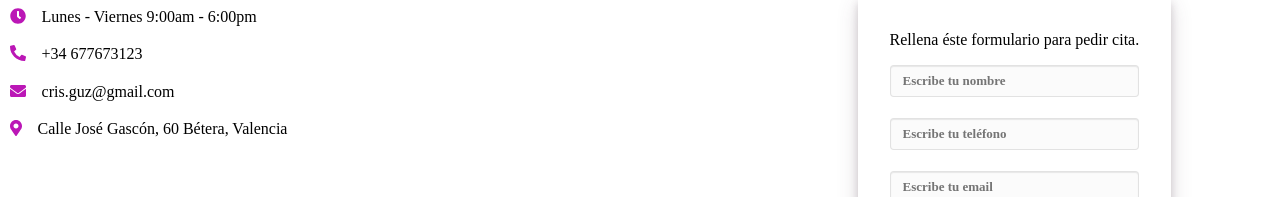
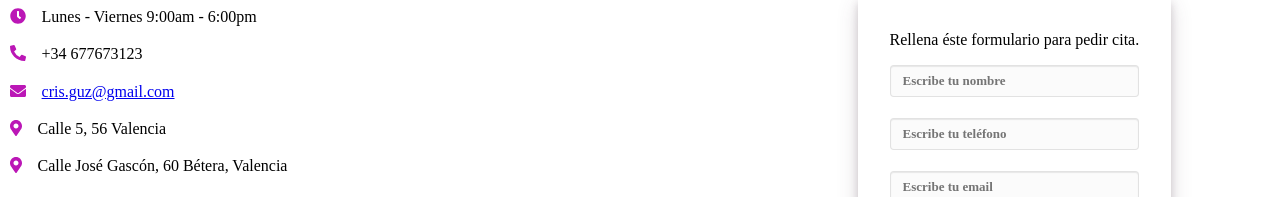
Before and after one commit to mery25/massage-site, a React (Create React App) app: page / in a window 1280 px wide. Shown: the part 3657-3854 px from the top of the page. Built offline with nearby package versions, Linux system fonts and the light colour scheme; grey boxes are pictures that could not be loaded.

Commit message:
Add another map and direction on the contact items

```diff
--- a/src/components/contact/items/ContactItems.js
+++ b/src/components/contact/items/ContactItems.js
@@ -15,15 +15,30 @@ const ContactItems = () => {
                 text="+34 677673123"
                 icon={faPhoneAlt}
             />
+            <a className="contact-items__link" href="maito:cris.gu@gmail.com">
+                <ContactItem
+                    text="cris.guz@gmail.com"
+                    icon={faEnvelope}
+                />
+            </a>
             <ContactItem
-                text="cris.guz@gmail.com"
-                icon={faEnvelope}
+                text="Calle 5, 56 Valencia"
+                icon={faMapMarkerAlt}
+            />
+            <IFrame
+                className="contact-items__map"
+                title="Mapa de Valencia"
+                source="https://www.google.com/maps/embed?pb=!1m18!1m12!1m3!1d1537.306310689679!2d-0.4616216619124423!3d39.590880092311274!2m3!1f0!2f0!3f0!3m2!1i1024!2i768!4f13.1!3m3!1m2!1s0xd605cc7cf2903df%3A0x2ee3c82f25c67a13!2zQ2FsbGUgSm9zw6kgR2FzY8OzbiwgNjAsIDQ2MTE3IELDqXRlcmEsIFZhbGVuY2lh!5e0!3m2!1ses!2ses!4v1612270227167!5m2!1ses!2ses"
+                width="600"
+                height="450"
             />
             <ContactItem
                 text="Calle José Gascón, 60  Bétera, Valencia"
                 icon={faMapMarkerAlt}
             />
             <IFrame
+                className="contact-items__map"
+                title="Mapa de Valencia"
                 source="https://www.google.com/maps/embed?pb=!1m18!1m12!1m3!1d1537.306310689679!2d-0.4616216619124423!3d39.590880092311274!2m3!1f0!2f0!3f0!3m2!1i1024!2i768!4f13.1!3m3!1m2!1s0xd605cc7cf2903df%3A0x2ee3c82f25c67a13!2zQ2FsbGUgSm9zw6kgR2FzY8OzbiwgNjAsIDQ2MTE3IELDqXRlcmEsIFZhbGVuY2lh!5e0!3m2!1ses!2ses!4v1612270227167!5m2!1ses!2ses"
                 width="600"
                 height="450"
```
